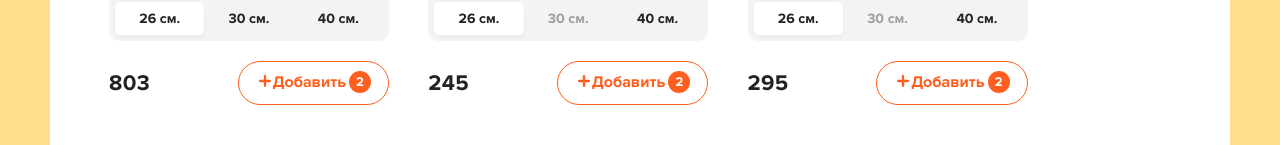
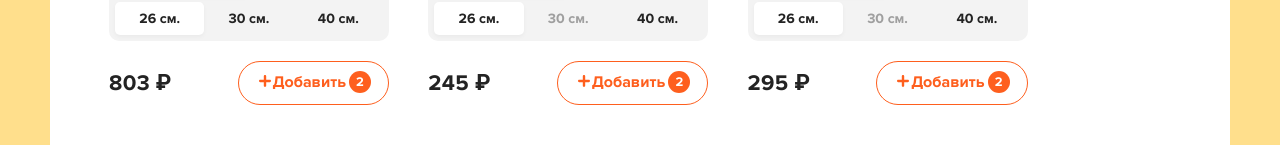
Before and after one commit to uyopon/react_pizza_2, a React (Create React App) app: page / in a window 1280 px wide. Shown: the part 655-800 px from the top of the page. Built offline with nearby package versions, Linux system fonts and the light colour scheme.

Commit message:
useSelector

```diff
--- a/src/App.js
+++ b/src/App.js
@@ -2,30 +2,29 @@ import React from 'react';
 import Header from './components/Header'
 import Home from './pages/Home';
 import Cart from './pages/Cart'
-import {Routes, Route } from 'react-router-dom';
+import { Routes, Route } from 'react-router-dom';
 import axios from 'axios'
+import {  useDispatch } from 'react-redux'
+import { setPizzas } from './redux/actions/pizzas'
 
-function App(){
+function App() {
 
-  const  [pizzas , setPizzas] = React.useState([]) //пиццы с сервера
+  const dispatch = useDispatch()///////////////////////////////////////////////////////////////////////
 
+  React.useState(() => {
 
-
-  React.useState(()=>{
-
-    axios.get('http://localhost:3000/db.json').then(({data})=> setPizzas(data.pizzas))
+    axios.get('http://localhost:3000/db.json').then(({ data }) => dispatch(setPizzas(data.pizzas)))
 
     // fetch('http://localhost:3000/db.json').then((resp)=>resp.json()).then((json)=>setPizzas(json.pizzas))
 
-  },[])
-
+  }, [])
 
   return (
     <div className="wrapper">
       <Header />
       <div className="content">
         <Routes>
-        <Route exact path='/' element={<Home pizzas= {pizzas}  />} />
+          <Route exact path='/' element={<Home  />} />
           <Route path='cart' element={<Cart />} />
         </Routes>
       </div>
@@ -33,5 +32,4 @@ function App(){
   )
 }
 
-
 export default App;
--- a/src/components/Header.jsx
+++ b/src/components/Header.jsx
@@ -4,7 +4,6 @@ import Button from './Button'
 import { Link } from 'react-router-dom'
 
 function Header({ items }) {
-    console.log(items)
 
     return (
         <div className="header">
@@ -31,7 +30,7 @@ function Header({ items }) {
                 <div className="header__cart">
 
 
-                <Link to='/cart'>
+                    <Link to='/cart'>
                         <Button className='button--cart'>
                             {/* <a href="/cart.html" className="button button--cart"> */}
                             <span>520 ₽</span>
--- a/src/components/PizzaBlock.jsx
+++ b/src/components/PizzaBlock.jsx
@@ -54,7 +54,7 @@ function PizzaBlock({ imageUrl, name, price, sizes, types,  }) {
             </ul>
           </div>
           <div className="pizza-block__bottom">
-            <div className="pizza-block__price">{price} </div>
+            <div className="pizza-block__price">{price} ₽</div>
             <div className="button button--outline button--add">
               <svg
                 width="12"
--- a/src/components/SortPopup.jsx
+++ b/src/components/SortPopup.jsx
@@ -1,14 +1,12 @@
 import React from 'react'
 
 function SortPopUp({items}) {
-
-    console.log(items)
 
     const [visiblePopup, setVisiblePopup] = React.useState(false) //скрыть/показать
 
     const [activeItem, setActiveItem] = React.useState(0)//индект текущего элеиента
 
-    const activeLabel = items[activeItem].name//////////////////////////////////////////////////////////wtf - что это ?
+    // const activeLabel = items[activeItem].name//////////////////////////////////////////////////////////wtf - что это ? - сортировка по :
 
     const onSelectItem=(value)=>{ //клик на элемент
         setActiveItem(value)
--- a/src/pages/Home.jsx
+++ b/src/pages/Home.jsx
@@ -2,8 +2,15 @@ import React from 'react'
 import Categories from '../components/Categories'
 import SortPopup from '../components/SortPopup'
 import PizzaBlock from '../components/PizzaBlock'
+import { useSelector } from 'react-redux'
 
-function Home({pizzas}) {
+function Home() {
+
+  const {pizzas} = useSelector((state) => {///////////// оформить пдписку на хранилище (если state изменилось => useSeletor получает новые данные и делает ререндер)
+    return {
+      pizzas: state.pizzas.items
+    }
+  })
 
   return (
     <div className="container">
@@ -19,7 +26,7 @@ function Home({pizzas}) {
       <h2 className="content__title">Все пиццы</h2>
       <div className="content__items">
 
-        {pizzas.map( (obj,index) => <PizzaBlock key={obj.id} {...obj}/>)}
+        {pizzas && pizzas.map( (obj,index) => <PizzaBlock key={obj.id} {...obj}/>)}
 
       </div>
     </div>
--- a/src/redux/reducers/pizzas.js
+++ b/src/redux/reducers/pizzas.js
@@ -9,7 +9,7 @@ const pizzas = (state = initialState,action)=> {
         case 'SET_PIZZAS':
 
             return {
-                ...state,
+                ...state,           //////оператор spread развертывает объект и достает все знчения изнутри . сам объект не меняется
                 items:action.payload,
                 isLoaded: true
 
--- a/src/redux/store.js
+++ b/src/redux/store.js
@@ -1,7 +1,7 @@
 import { createStore, combineReducers,compose,applyMiddleware } from 'redux'
 
-import filtersReducer from '../redux/reducers/filters'
-import pizzasReducer from '../redux/reducers/pizzas'
+import filtersReducer from './reducers/filters'
+import pizzasReducer from './reducers/pizzas'
 
 
 
@@ -15,7 +15,7 @@ const rootReducer = combineReducers({ //объеденяет 2 редуцера
 const store = createStore(rootReducer)
 
 
-
+window.store = store
 
 //store.getState() вызов гетстате возвращает объ с 2 вызванными редусерами- объектами которые они возвращают=)
 
```
Lines whose indentation alone changed are shown as unchanged.
